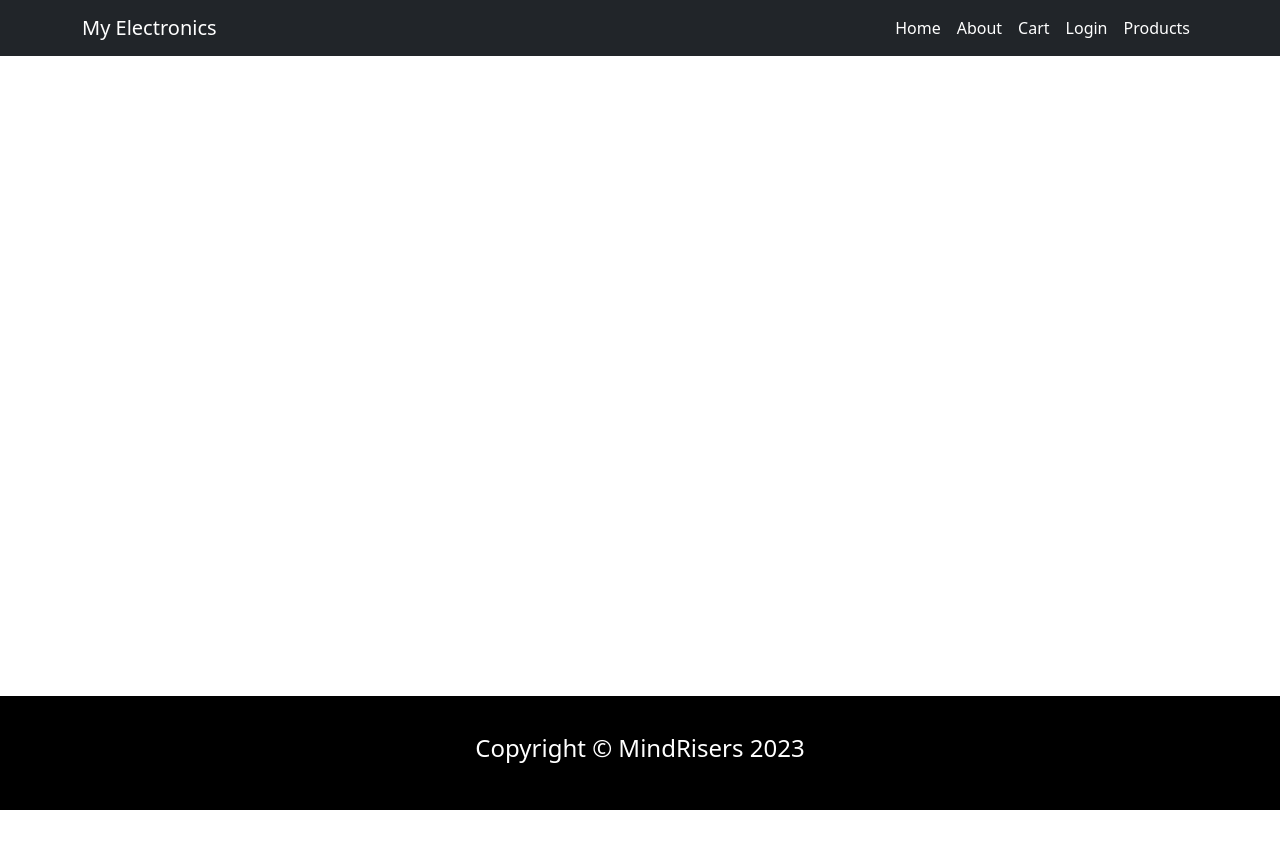
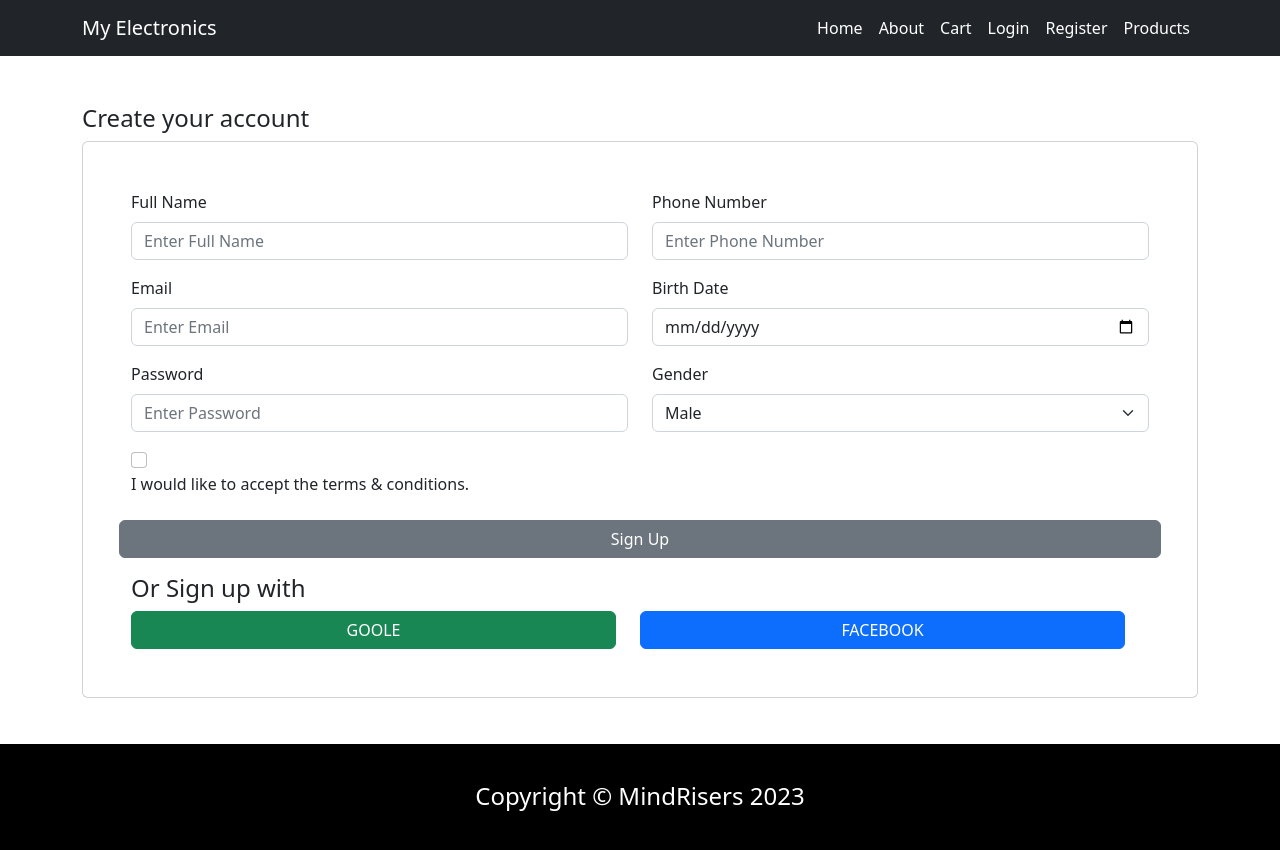
Before and after one commit to sixdgt/react-project-ecom, a React (Create React App) app: page /register in a window 1280 px wide. Shown: the top 850 px of the page. Before the commit the page ends 810 px from the top, so only its background shows below. Built offline with nearby package versions, Linux system fonts and the light colour scheme.

Commit message:
registration page design

```diff
--- a/src/App.js
+++ b/src/App.js
@@ -3,6 +3,7 @@ import {Routes, Route} from 'react-router-dom'
 import Login from './pages/Login';
 import Home from './pages/Home';
 import Cart from './pages/Cart';
+import Registration from './pages/Registration';
 import Header from './components/Header'
 import Footer from './components/Footer'
 
@@ -17,6 +18,7 @@ function App() {
           text={'Lorem Ipsum is simply dummy text of the and typesetting industry. Lorem Ipsum has been the industry'}
           maxLength={12} />} />
         <Route path='/cart' element={<Cart />} />
+        <Route path='/register' element={<Registration />} />
       </Routes>
     </main>
     <Footer />
--- a/src/components/Input.jsx
+++ b/src/components/Input.jsx
@@ -1,7 +1,7 @@
 import React from 'react'
 
 export default function Input({type,
-    placeholder, classes, data="", id, change}) {
+    placeholder, classes, data="", id, change, name}) {
     return (
         <input
             type={type}
@@ -10,6 +10,7 @@ export default function Input({type,
             value={data}
             id={id}
             onChange={change}
+            name={name}
         />
     )
 }
--- a/src/components/NavigationBar.jsx
+++ b/src/components/NavigationBar.jsx
@@ -12,6 +12,7 @@ export default function NavigationBar() {
                         <Nav.Link>About</Nav.Link>
                         <Nav.Link href='/cart'>Cart</Nav.Link>
                         <Nav.Link href='/login'>Login</Nav.Link>
+                        <Nav.Link href='/register'>Register</Nav.Link>
                         <Nav.Link>Products</Nav.Link>
                     </Nav>
                 </Container>
--- a/src/pages/Home.jsx
+++ b/src/pages/Home.jsx
@@ -1,12 +1,30 @@
 import React from 'react'
-import {Container, Row, Col} from 'react-bootstrap'
+import {Container, Row, Col, Form, Button} from 'react-bootstrap'
 import Product from '../components/Product'
+import Input from '../components/Input'
 
 export default function Home() {
     return (
-        <Container>
-            <h1>This is home page</h1>
-            <hr />
+        <Container className='mt-4 mb-4'>
+            <div>
+                <Form>
+                    <Row>
+                        <Col md={10}>
+                            <Form.Group>
+                                <Input
+                                type={'text'}
+                                name={'search'}
+                                placeholder={'Search'}
+                                classes={'mb-4 col-12 form-control'}
+                            />
+                            </Form.Group>
+                        </Col>
+                        <Col md={2}>
+                            <Button className='col-12'>SEARCH</Button>
+                        </Col>
+                    </Row>
+                </Form>
+            </div>
             <Row className='mb-3'>
                 <Col>
                     <Product
--- /dev/null
+++ b/src/pages/Registration.jsx
@@ -0,0 +1,82 @@
+import React from "react";
+import { Container, Card, Form, Row, Col, Button } from "react-bootstrap";
+import Input from "../components/Input";
+
+export default function Registration() {
+    return (
+        <Container className="mt-5 mb-5">
+            <h4>Create your account</h4>
+            <Card className="d-flex-row p-5">
+                <Form>
+                <Row>
+                    <Col>
+                        <Form.Group>
+                            <Form.Label>Full Name</Form.Label>
+                            <Input
+                            type={"text"}
+                            placeholder={"Enter Full Name"}
+                            classes={"form-control mb-3"}
+                            name={"full_name"}
+                            />
+                        </Form.Group>
+                        <Form.Group>
+                            <Form.Label>Email</Form.Label>
+                            <Input
+                            type={"email"}
+                            placeholder={"Enter Email"}
+                            classes={"form-control mb-3"}
+                            name={"email"}
+                            />
+                        </Form.Group>
+                        <Form.Group>
+                            <Form.Label>Password</Form.Label>
+                            <Input
+                            type={"password"}
+                            placeholder={"Enter Password"}
+                            classes={"form-control mb-3"}
+                            name={"password"}
+                            />
+                        </Form.Group>
+                    </Col>
+                    <Col>
+                        <Form.Group>
+                            <Form.Label>Phone Number</Form.Label>
+                            <Input
+                            type={"text"}
+                            placeholder={"Enter Phone Number"}
+                            classes={"form-control mb-3"}
+                            name={"phone_no"}
+                            />
+                        </Form.Group>
+                        <Form.Group>
+                            <Form.Label>Birth Date</Form.Label>
+                            <Input
+                            type={"date"}
+                            classes={"form-control mb-3"}
+                            name={"dob"}
+                            />
+                        </Form.Group>
+                        <Form.Group>
+                            <Form.Label>Gender</Form.Label>
+                            <Form.Select name="gender">
+                            <option value={"male"}>Male</option>
+                            <option value={"female"}>Female</option>
+                            <option value={"others"}>Others</option>
+                            </Form.Select>
+                        </Form.Group>
+                    </Col>
+                    <Form.Check></Form.Check>
+                    <Form.Label>I would like to accept the terms & conditions.
+                    </Form.Label>
+                    <Button className="mb-3 mt-3 btn-secondary">Sign Up</Button>
+                    <h4>Or Sign up with</h4>
+                    <Row>
+                        <Col><Button className="col-12 btn-success">GOOLE</Button></Col>
+                        <Col><Button className="col-12 btn-primary">FACEBOOK</Button></Col>
+                    </Row>
+                </Row>
+                </Form>
+            </Card>
+        </Container>
+    );
+}
```
